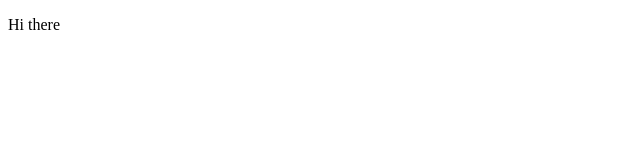
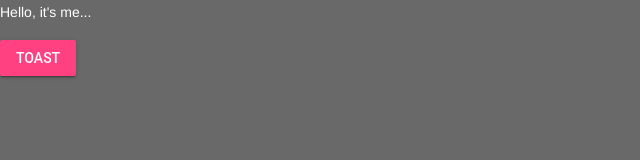
Before and after one commit to AregevDev/aregevdev.github.io, a plain HTML site: page index.html in a window 1280 px wide. Shown: the whole page, without its empty margins (0-640 px from the left). Drawn offline with nearby package versions, Linux system fonts and the light colour scheme.

Commit message:
Use Material Design Lite library

```diff
--- /dev/null
+++ b/index.css
@@ -0,0 +1,5 @@
+#app {
+    background: dimgrey;
+    color: white;
+    font-family: Arial, Helvetica, sans-serif;
+}
--- a/index.html
+++ b/index.html
@@ -1,10 +1,21 @@
 <!DOCTYPE html>
-<html lang="en">
-<head>
-    <meta charset="UTF-8">
-    <title>Title</title>
+<html lang="en" id="app">
+    <head>
+        <meta charset="UTF-8">
+        <title>Title</title>
+
+        <link rel="stylesheet" href="index.css">
+        <link rel="stylesheet" href="https://fonts.googleapis.com/icon?family=Material+Icons">
+        <link rel="stylesheet" href="https://code.getmdl.io/1.3.0/material.indigo-pink.min.css">
+        <script defer src="https://code.getmdl.io/1.3.0/material.min.js"></script>
+        <script type="text/javascript" src="index.js"></script>
     </head>
     <body>
-        <p>Hi there</p>
+        <p>Hello, it's me...</p>
+        <button class="mdl-button mdl-js-button mdl-button--raised mdl-js-ripple-effect mdl-button--accent" onclick="sendSnackbar()">Toast</button>
+        <div aria-live="assertive" aria-atomic="true" aria-relevant="text" class="mdl-snackbar mdl-js-snackbar">
+            <div class="mdl-snackbar__text"></div>
+            <button type="button" class="mdl-snackbar__action"></button>
+        </div>
     </body>
 </html>
--- /dev/null
+++ b/index.js
@@ -0,0 +1,12 @@
+var ctr = 0;
+
+function sendSnackbar() {
+    var notification = document.querySelector('.mdl-js-snackbar');
+    notification.MaterialSnackbar.duration = 500;
+    notification.MaterialSnackbar.showSnackbar(
+        {
+            message: ctr++,
+            timeout: 500
+        }
+    );
+}
```
Also changed, not shown: 1 other file.
